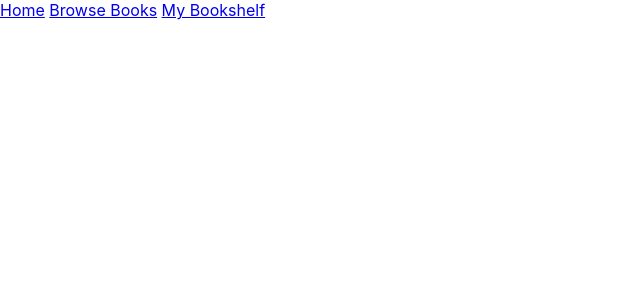
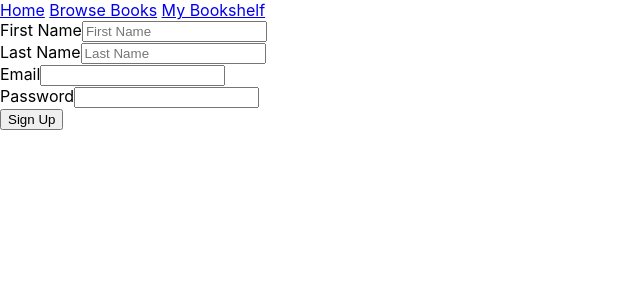
Before and after one commit to mayabowman/bookery-app, a React (Create React App) app: page /sign-up in a window 1280 px wide. Shown: the top 300 px of the page, without its empty margins (0-640 px from the left). Built offline with nearby package versions, Linux system fonts and the light colour scheme.

Commit message:
added sign up and routing

```diff
--- a/src/App.js
+++ b/src/App.js
@@ -2,6 +2,7 @@ import React from 'react'
 import { Route } from 'react-router-dom'
 import Nav from './Nav/Nav'
 import LandingPage from './LandingPage/LandingPage'
+import SignUp from './SignUp/SignUp'
 import BrowseBooks from './BrowseBooks/BrowseBooks'
 import MyBookshelf from './MyBookshelf/MyBookshelf'
 
@@ -16,6 +17,11 @@ function App() {
           component={LandingPage}
         />
         <Route
+          exact
+          path='/sign-up'
+          component={SignUp}
+        />
+        <Route
           path='/browse-books'
           component={BrowseBooks}
         />
@@ -25,7 +31,7 @@ function App() {
         />
       </div>
     </main>
-  );
+  )
 }
 
 export default App
--- a/src/LandingPage/LandingPage.js
+++ b/src/LandingPage/LandingPage.js
@@ -1,4 +1,5 @@
 import React from 'react'
+import { Link } from 'react-router-dom'
 
 function LandingPage() {
   return (
@@ -7,8 +8,11 @@ function LandingPage() {
       <p>Every book is a journey. Let Bookery help you choose your next adventure,
         keep track of your reads, and rate your experiences! Click below to get started.
       </p>
+      <Link to='/sign-up'>
+        Sign Up
+      </Link>
     </main>
-  );
+  )
 }
 
 export default LandingPage
--- /dev/null
+++ b/src/SignUp/SignUp.js
@@ -0,0 +1,49 @@
+import React from 'react'
+
+function SignUp() {
+  return (
+    <div>
+      <form className='signup-form'>
+        <div>
+          <label htmlFor='first-name'>First Name</label>
+          <input
+            type='text'
+            name='first-name'
+            id='first-name'
+            placeholder='First Name'
+          />
+        </div>
+        <div>
+          <label htmlFor='last-name'>Last Name</label>
+          <input
+            type='text'
+            name='last-name'
+            id='last-name'
+            placeholder='Last Name'
+          />
+        </div>
+        <div>
+          <label htmlFor='username'>Email</label>
+          <input
+            type='text'
+            name='username'
+            id='username'
+          />
+        </div>
+        <div>
+          <label htmlFor='password'>Password</label>
+          <input
+            type='password'
+            name='password'
+            id='password'
+          />
+        </div>
+        <button type='submit'>
+          Sign Up
+        </button>
+      </form>
+    </div>
+  )
+}
+
+export default SignUp
```
